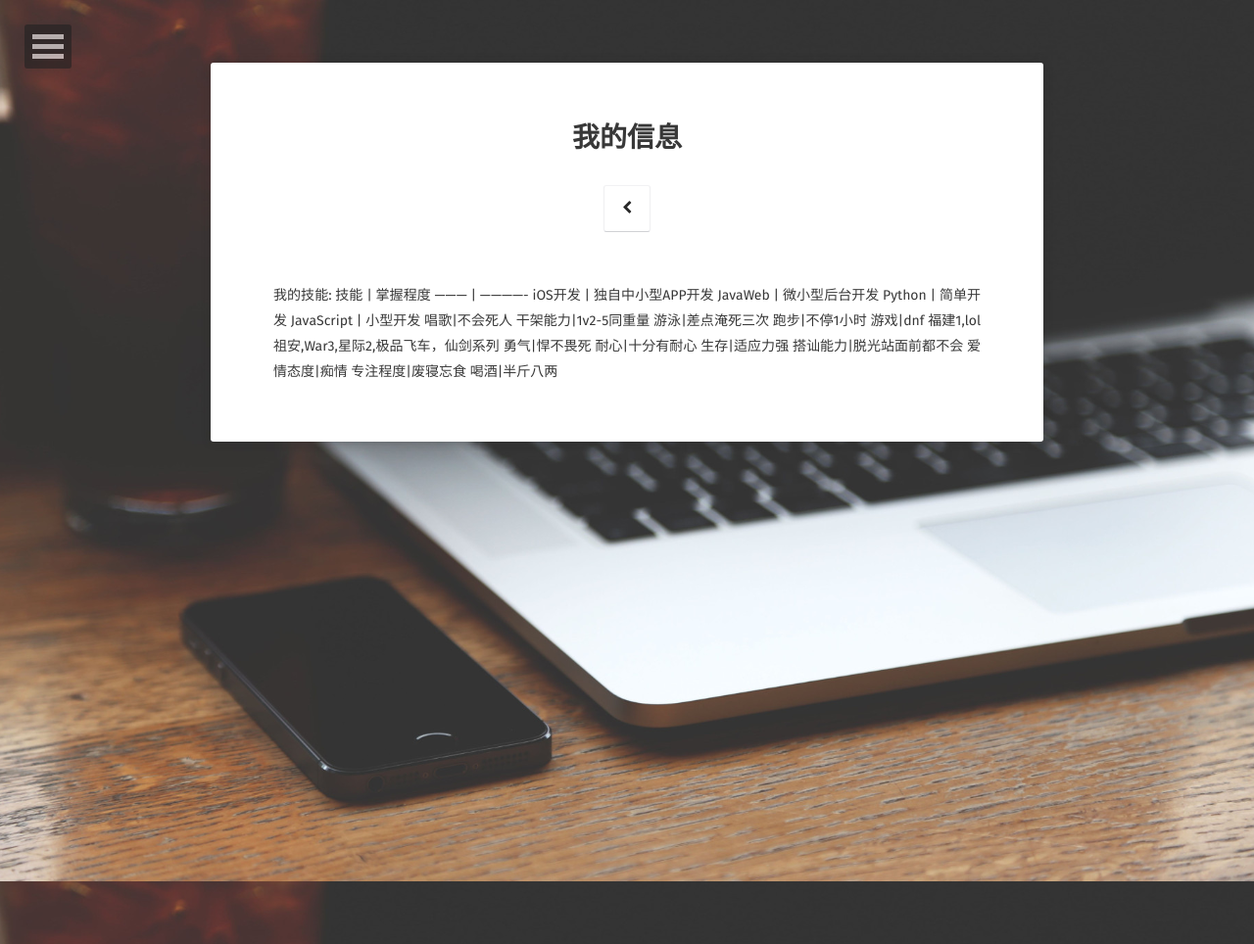
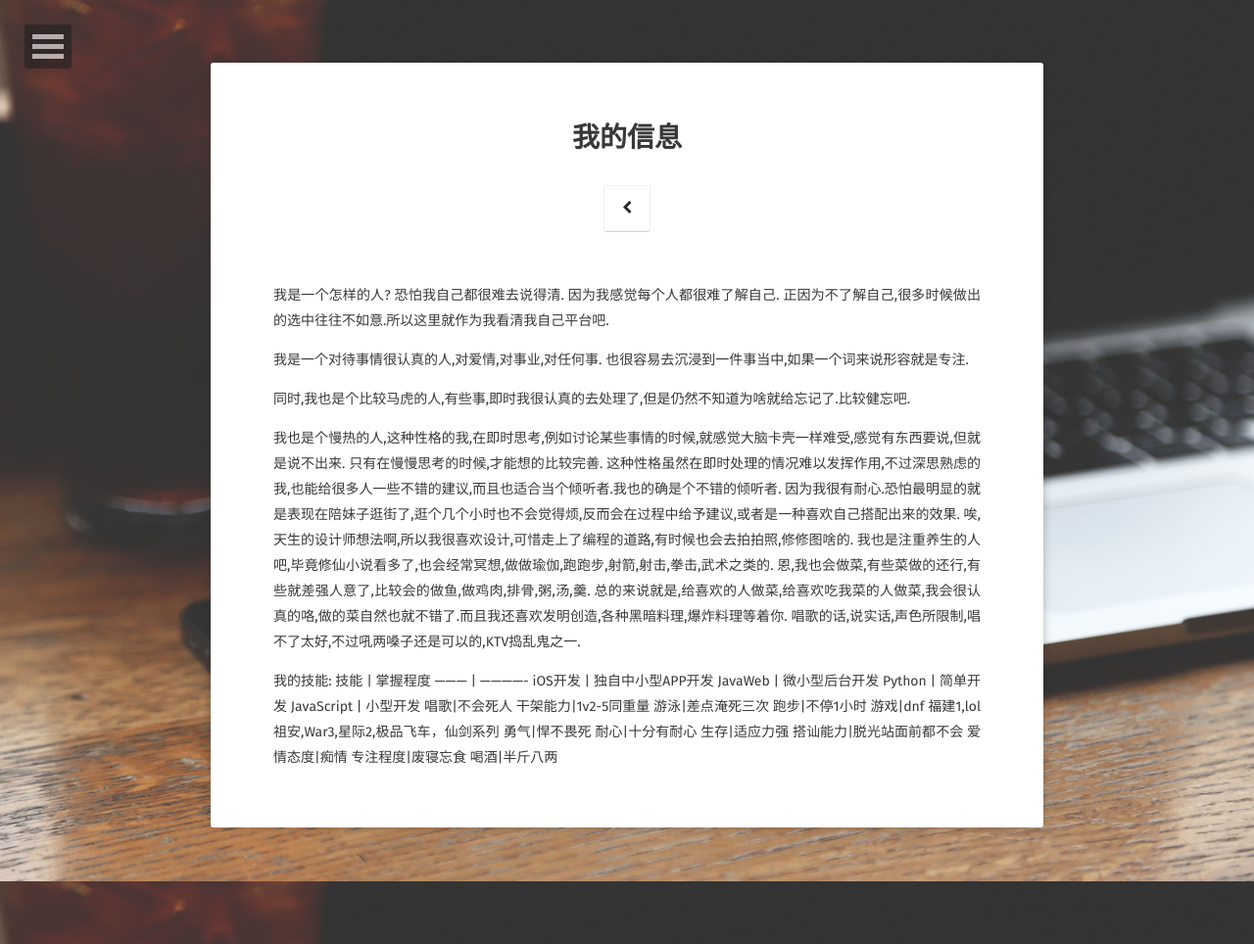
Before and after one commit to yanggenwei/yanggenwei.github.io, a Jekyll site: the page built from about/index.md, in a window 1280 px wide. Shown: the whole page at 98% size. Built offline with Jekyll 4.4.1, drawn with Linux system fonts in a browser that asks for light colours; some web fonts are replaced.

Commit message:
修改我的信息

```diff
--- a/about/index.md
+++ b/about/index.md
@@ -6,7 +6,21 @@ date: 2016-12-15
 comments: false
 ---
 
+我是一个怎样的人?
+恐怕我自己都很难去说得清. 因为我感觉每个人都很难了解自己. 正因为不了解自己,很多时候做出的选中往往不如意.所以这里就作为我看清我自己平台吧.
 
+我是一个对待事情很认真的人,对爱情,对事业,对任何事.
+也很容易去沉浸到一件事当中,如果一个词来说形容就是专注.
+
+同时,我也是个比较马虎的人,有些事,即时我很认真的去处理了,但是仍然不知道为啥就给忘记了.比较健忘吧.
+
+我也是个慢热的人,这种性格的我,在即时思考,例如讨论某些事情的时候,就感觉大脑卡壳一样难受,感觉有东西要说,但就是说不出来.
+只有在慢慢思考的时候,才能想的比较完善. 这种性格虽然在即时处理的情况难以发挥作用,不过深思熟虑的我,也能给很多人一些不错的建议,而且也适合当个倾听者.我也的确是个不错的倾听者.
+因为我很有耐心.恐怕最明显的就是表现在陪妹子逛街了,逛个几个小时也不会觉得烦,反而会在过程中给予建议,或者是一种喜欢自己搭配出来的效果.
+唉,天生的设计师想法啊,所以我很喜欢设计,可惜走上了编程的道路,有时候也会去拍拍照,修修图啥的.
+我也是注重养生的人吧,毕竟修仙小说看多了,也会经常冥想,做做瑜伽,跑跑步,射箭,射击,拳击,武术之类的.
+恩,我也会做菜,有些菜做的还行,有些就差强人意了,比较会的做鱼,做鸡肉,排骨,粥,汤,羹. 总的来说就是,给喜欢的人做菜,给喜欢吃我菜的人做菜,我会很认真的咯,做的菜自然也就不错了.而且我还喜欢发明创造,各种黑暗料理,爆炸料理等着你.
+唱歌的话,说实话,声色所限制,唱不了太好,不过吼两嗓子还是可以的,KTV捣乱鬼之一.
 
 我的技能:
 技能 | 掌握程度
```
